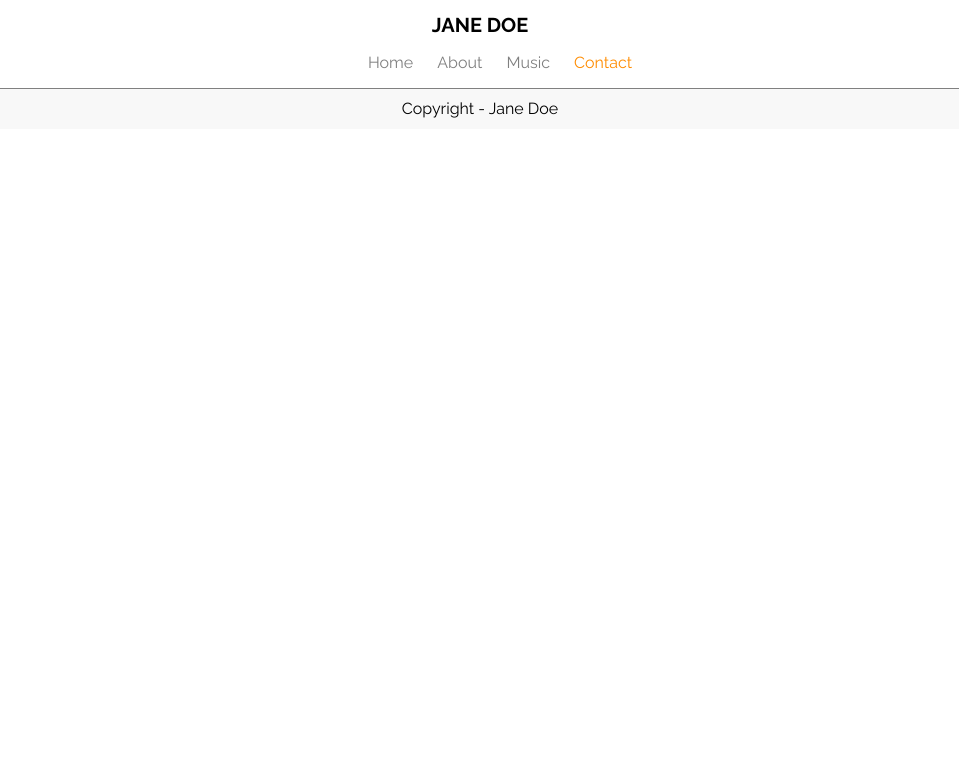
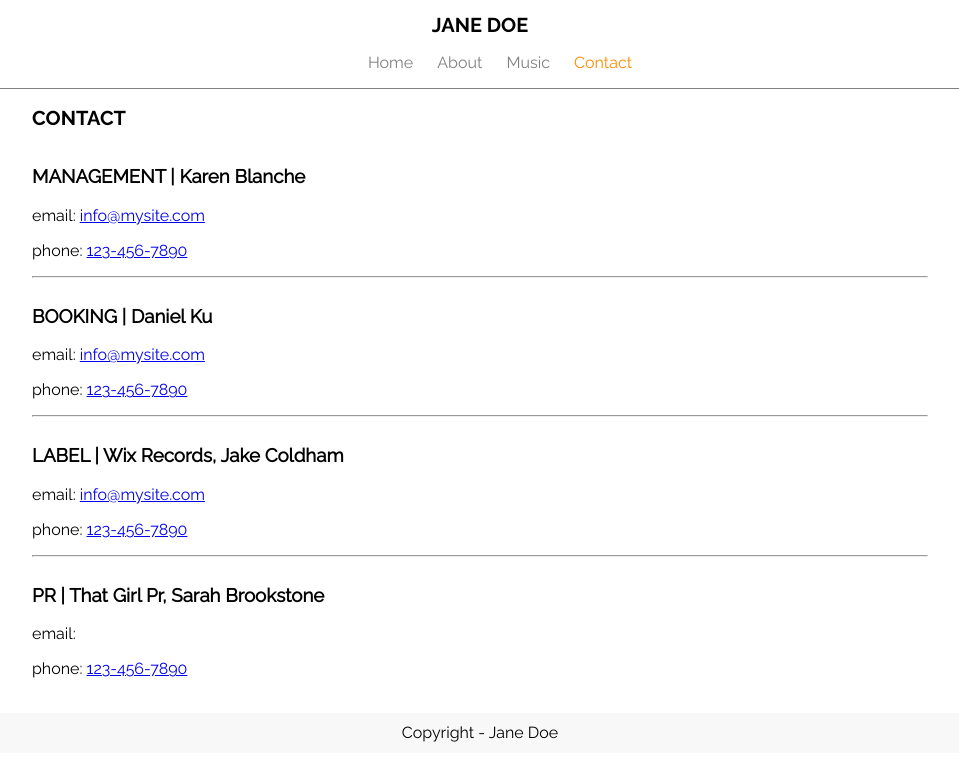
Before and after one commit to senott/DH_JaneDoe, a plain HTML site: page contact.html in a window 1280 px wide. Shown: the whole page, without its empty margins (160-1119 px from the left). Drawn offline with Linux system fonts and the light colour scheme.

Commit message:
Contact page finished.

```diff
--- a/assets/styles/styles.css
+++ b/assets/styles/styles.css
@@ -18,8 +18,11 @@ header {
   border-bottom: 1px solid grey;
 }
 
+header h1 {
+  text-align: center;
+}
+
 h1 {
-  text-align: center;
   font-family: 'Raleway-Bold', sans-serif;
   text-transform: uppercase;
   font-size: 20px;
@@ -90,3 +93,21 @@ footer {
 .music-list b {
   color: orange;
 }
+
+.contact-container {
+  width: 70%;
+  margin: auto;
+  display: flex;
+  flex-direction: column;
+  align-items: flex-start;
+}
+
+.contact-title {
+  width: 100%;
+  align-self: left;
+}
+
+.contact {
+  align-self: flex-start;
+  width: 100%;
+}
--- a/contact.html
+++ b/contact.html
@@ -18,6 +18,35 @@
       </nav>
     </header>
     <main>
+      <section class="contact-container">
+        <div class="contact-title">
+          <h1>Contact</h1>
+        </div>
+        <div class="contact">
+          <h3>MANAGEMENT | Karen Blanche</h3>
+          <p>email: <a href="mailto:info@mysite.com">info@mysite.com</a></p>
+          <p>phone: <a href="phone:123-456-7890">123-456-7890</a></p>
+          <hr>
+        </div>
+        <div class="contact">
+          <h3>BOOKING | Daniel Ku</h3>
+          <p>email: <a href="mailto:info@mysite.com">info@mysite.com</a></p>
+          <p>phone: <a href="phone:123-456-7890">123-456-7890</a></p>
+          <hr>
+        </div>
+        <div class="contact">
+          <h3>LABEL | Wix Records, Jake Coldham</h3>
+          <p>email: <a href="mailto:info@mysite.com">info@mysite.com</a></p>
+          <p>phone: <a href="phone:123-456-7890">123-456-7890</a></p>
+          <hr>
+        </div>
+        <div class="contact">
+          <h3>PR | That Girl Pr, Sarah Brookstone</h3>
+          <p>email:</p>
+          <p>phone: <a href="phone:123-456-7890">123-456-7890</a></p>
+          <br>
+        </div>
+      </section>
     </main>
     <footer>
       Copyright - Jane Doe
```
